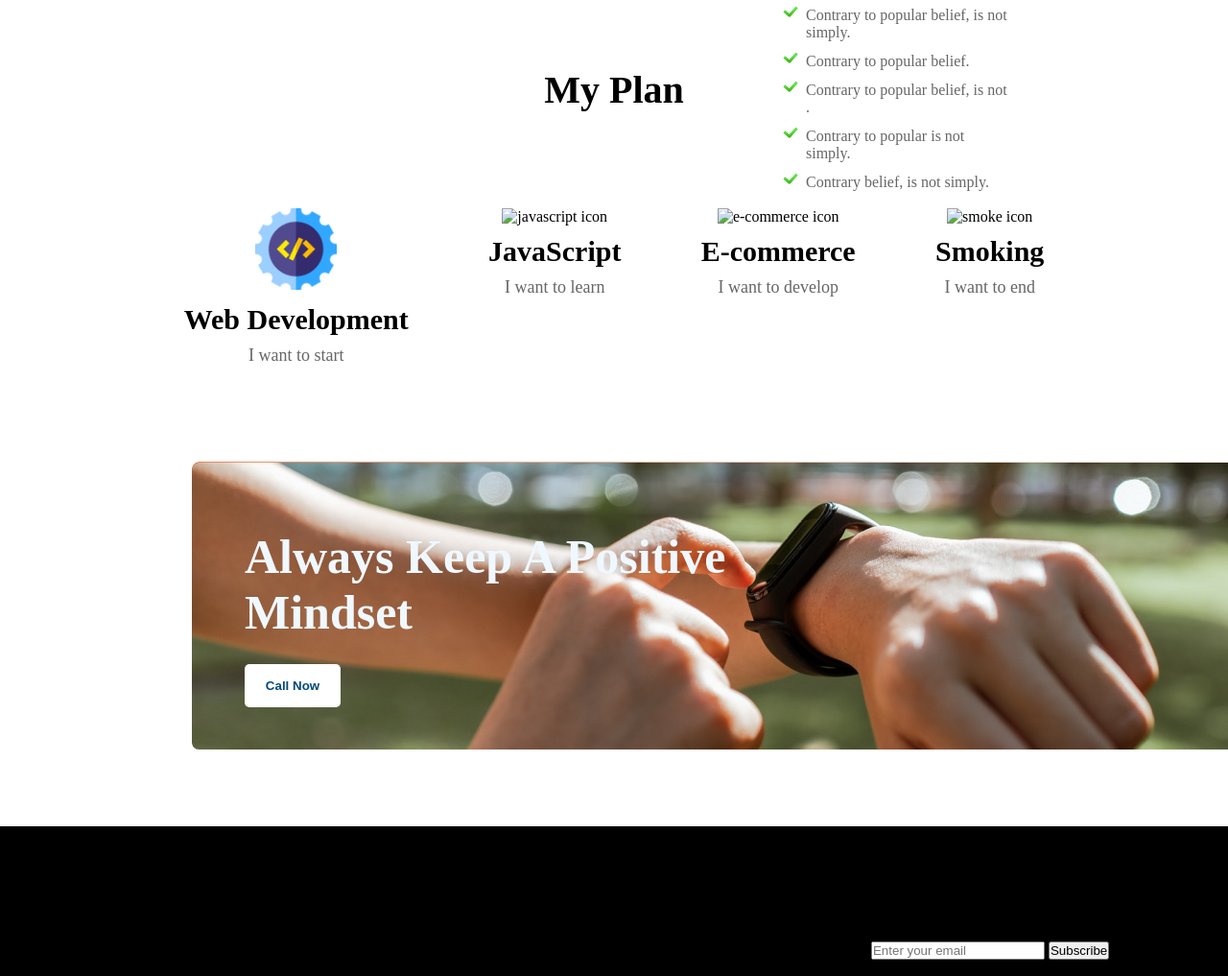
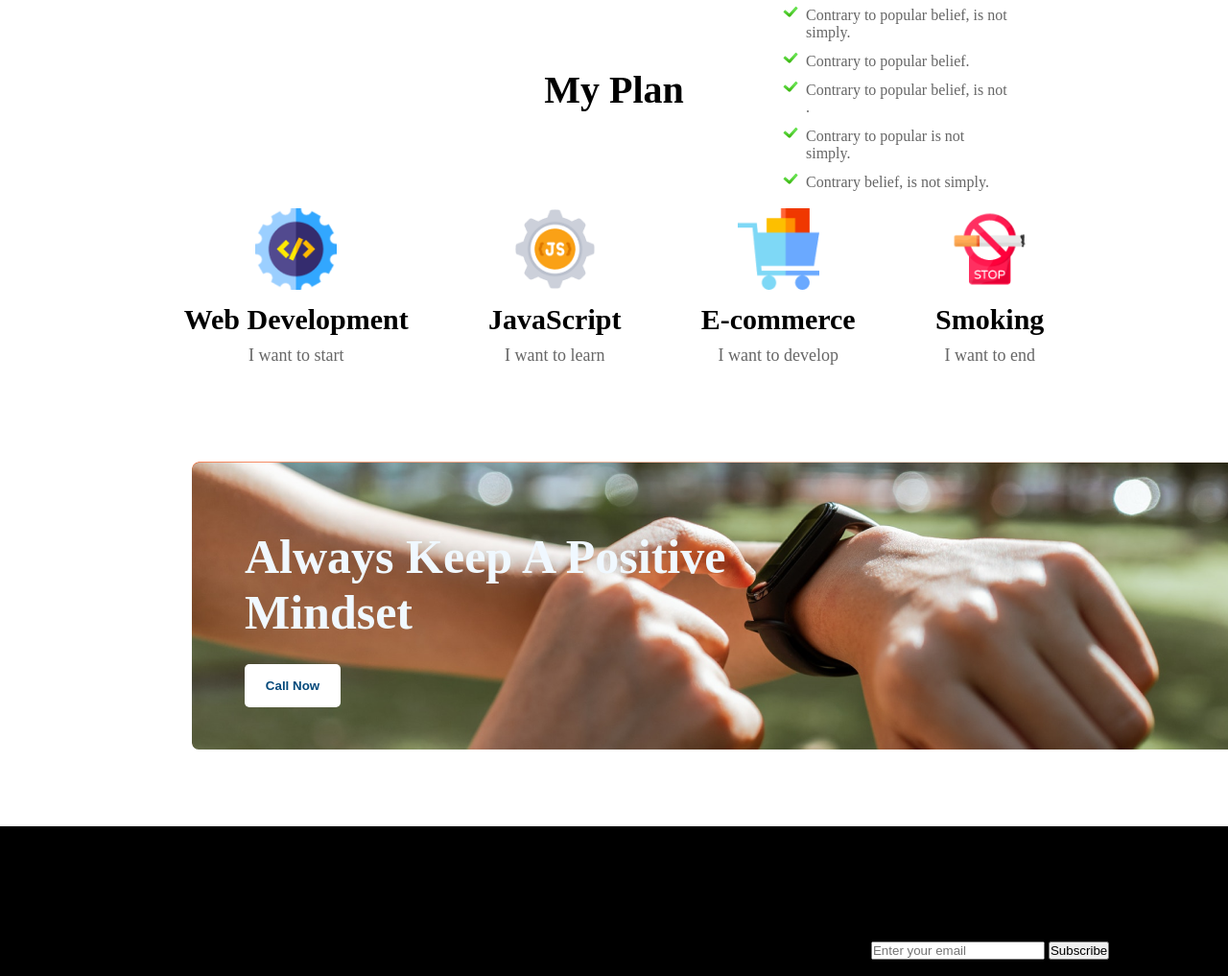
Before and after one commit to Esha-er/assignment-1, a plain HTML site: page index.html in a window 1280 px wide. Shown: the part 1560-2577 px from the top of the page at 96% size. Drawn offline with Linux system fonts and the light colour scheme; the site is published under a folder, as on GitHub Pages, so addresses that start at the root find nothing.

Commit message:
file path changed

```diff
--- a/index.html
+++ b/index.html
@@ -54,17 +54,17 @@
                     <p class="plan-description">I want to start</p>
                 </div>
                 <div class="plans">
-                    <img class="plan-icon" src="/images/icons/js.png" alt="javascript icon">
+                    <img class="plan-icon" src="images/icons/js.png" alt="javascript icon">
                     <h3 class="plan-title">JavaScript</h3>
                     <p class="plan-description">I want to learn</p>
                 </div>
                 <div class="plans">
-                    <img class="plan-icon" src="/images/icons/ecom.png" alt="e-commerce icon">
+                    <img class="plan-icon" src="images/icons/ecom.png" alt="e-commerce icon">
                     <h3 class="plan-title">E-commerce</h3>
                     <p class="plan-description">I want to develop</p>
                 </div>
                 <div class="plans">
-                    <img class="plan-icon" src="/images/icons/smoke.png" alt="smoke icon">
+                    <img class="plan-icon" src="images/icons/smoke.png" alt="smoke icon">
                     <h3 class="plan-title">Smoking</h3>
                     <p class="plan-description">I want to end</p>
                 </div>
```
